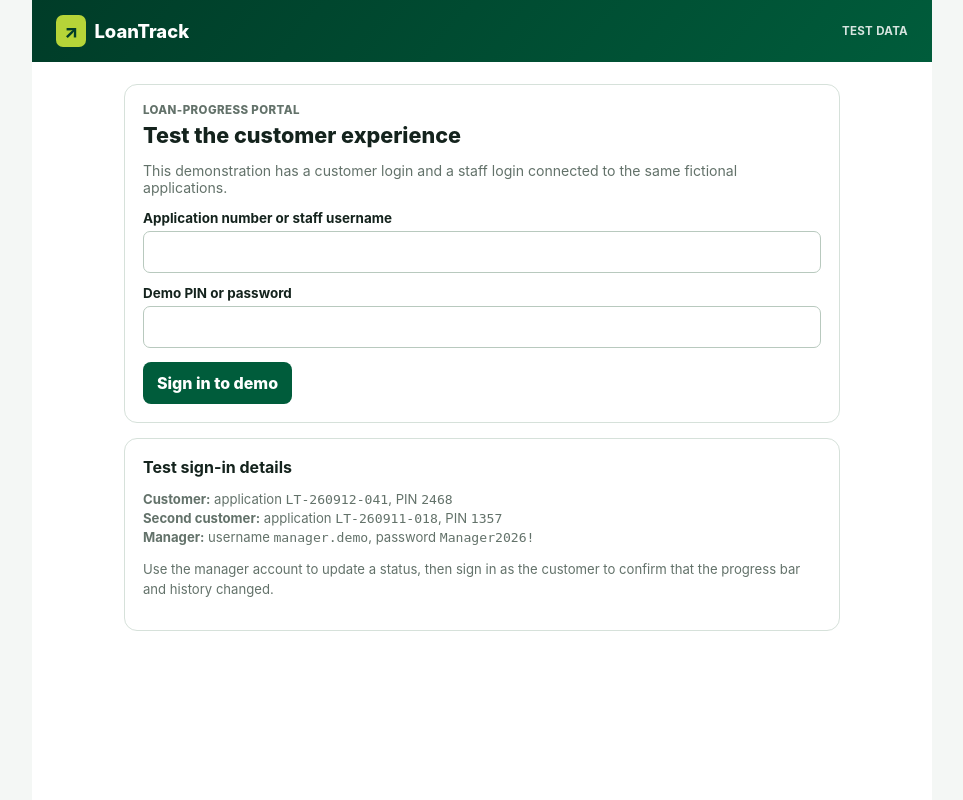
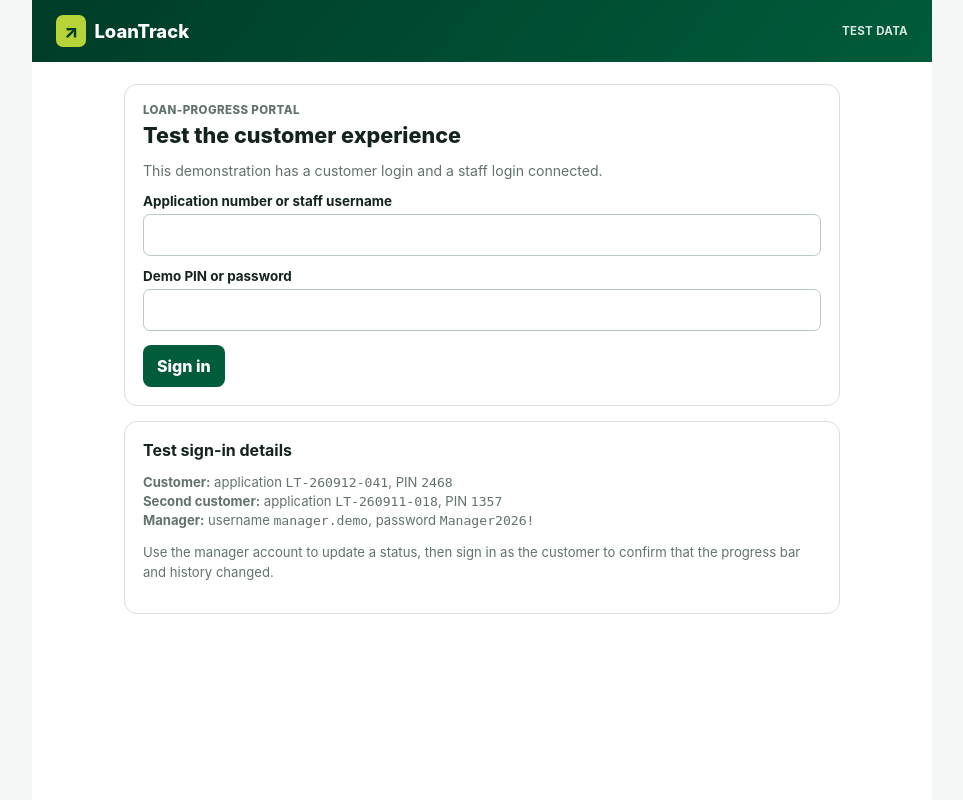
Before and after one commit to jane4246/Loantracker, a Flask app: page / in a window 1280 px wide. Shown: the whole page, without its empty margins (158-1121 px from the left). Run offline with Flask 3, Linux system fonts and the light colour scheme.

Commit message:
Update login.html

```diff
--- a/templates/login.html
+++ b/templates/login.html
@@ -1 +1 @@
-{% extends "base.html" %}{% block content %}<div class="card"><div class="eyebrow">Loan-progress portal</div><h1 class="title">Test the customer experience</h1><p class="sub">This demonstration has a customer login and a staff login connected to the same fictional applications.</p><form method="post" action="{{ url_for('login') }}"><label>Application number or staff username</label><input name="username" autocomplete="username" required><label>Demo PIN or password</label><input type="password" name="password" autocomplete="current-password" required><button class="button">Sign in to demo</button></form></div><div class="card"><strong>Test sign-in details</strong><p class="help"><b>Customer:</b> application <code>LT-260912-041</code>, PIN <code>2468</code><br><b>Second customer:</b> application <code>LT-260911-018</code>, PIN <code>1357</code><br><b>Manager:</b> username <code>manager.demo</code>, password <code>Manager2026!</code></p><p class="help">Use the manager account to update a status, then sign in as the customer to confirm that the progress bar and history changed.</p></div>{% endblock %}
+{% extends "base.html" %}{% block content %}<div class="card"><div class="eyebrow">Loan-progress portal</div><h1 class="title">Test the customer experience</h1><p class="sub">This demonstration has a customer login and a staff login connected.</p><form method="post" action="{{ url_for('login') }}"><label>Application number or staff username</label><input name="username" autocomplete="username" required><label>Demo PIN or password</label><input type="password" name="password" autocomplete="current-password" required><button class="button">Sign in</button></form></div><div class="card"><strong>Test sign-in details</strong><p class="help"><b>Customer:</b> application <code>LT-260912-041</code>, PIN <code>2468</code><br><b>Second customer:</b> application <code>LT-260911-018</code>, PIN <code>1357</code><br><b>Manager:</b> username <code>manager.demo</code>, password <code>Manager2026!</code></p><p class="help">Use the manager account to update a status, then sign in as the customer to confirm that the progress bar and history changed.</p></div>{% endblock %}
```
